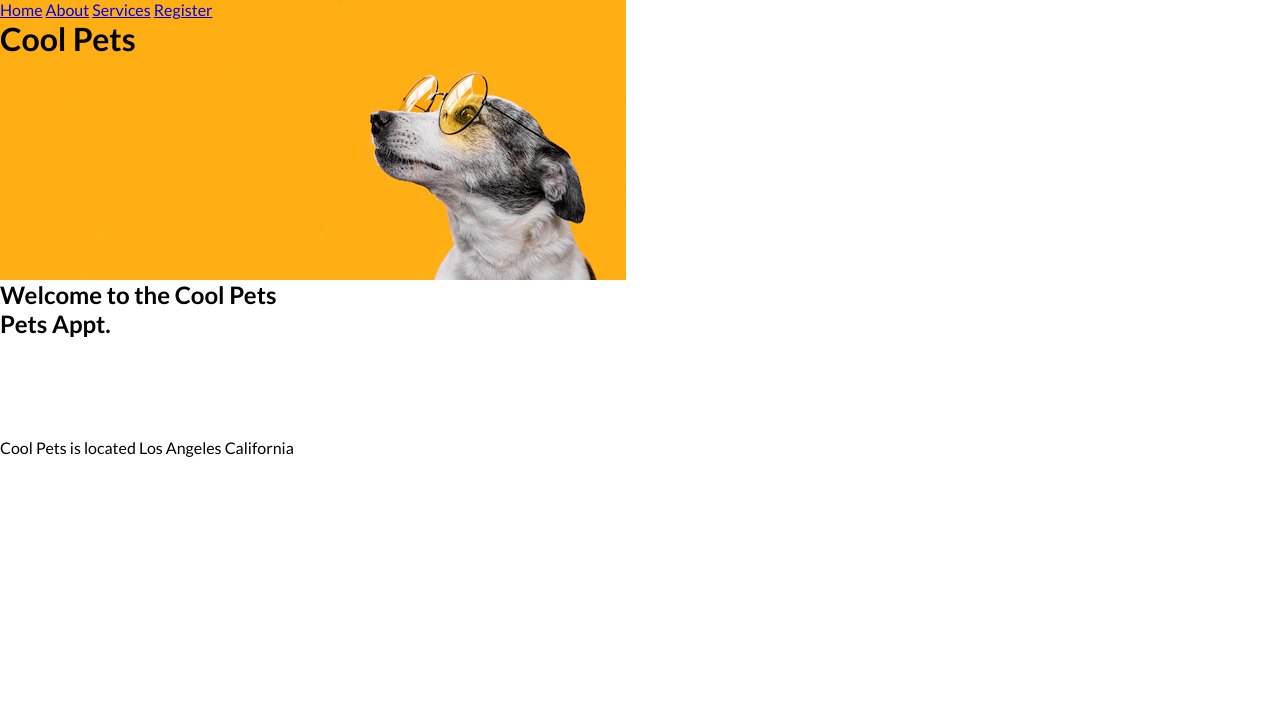
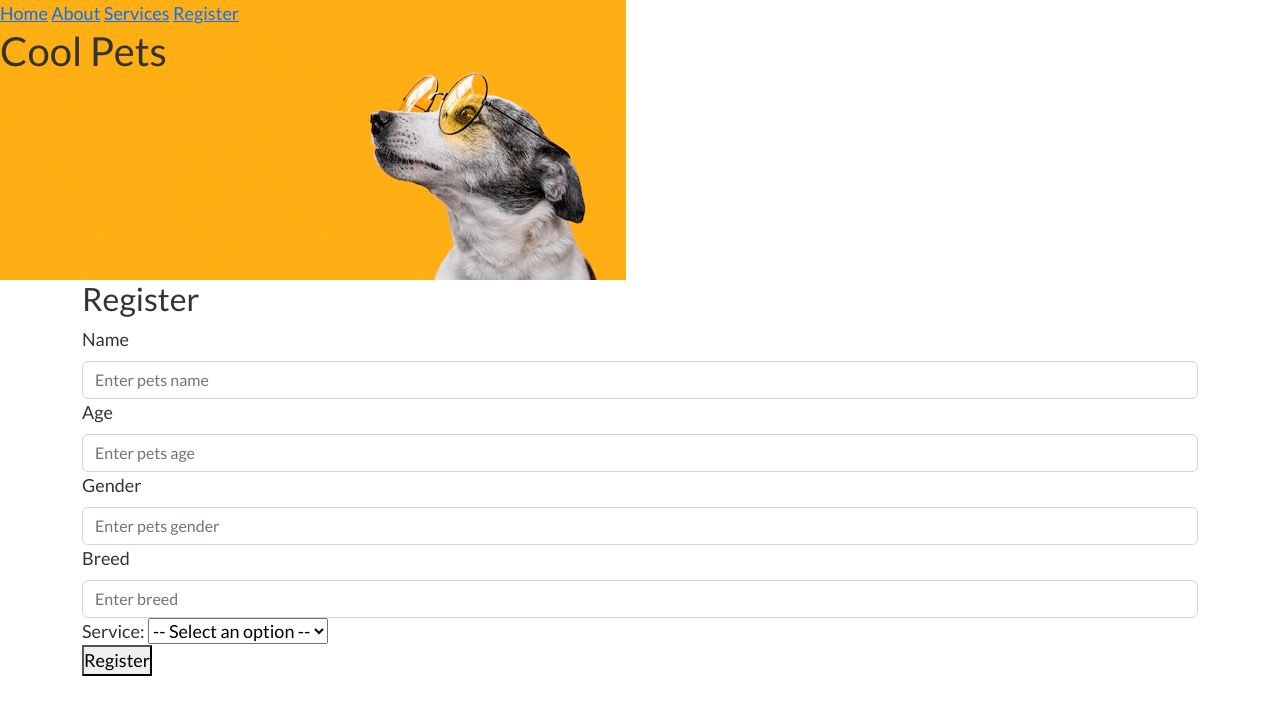
Before and after one commit to dustyj1984/Pet-Solan, a plain HTML site: page register.html in a window 1280 px wide. Drawn offline with nearby package versions, Linux system fonts and the light colour scheme.

Commit message:
PetSalon-Assingnemt draft

```diff
--- a/mysytle.css
+++ b/mysytle.css
@@ -3,14 +3,27 @@
 *{
     margin: 0;
     padding: 0;
+
+
+
+
+
 }
 
 body {
     font-family: 'Lato', sans-serif;
+    font-size: 16px;
+    color: #333;
+    background-color: #fff;
+    font-size: large;
+
+
 }
 
 body{
     height: 30vh;
+    width: 100vw;
+
 
 
 }
--- a/register.html
+++ b/register.html
@@ -4,6 +4,8 @@
     <meta charset="UTF-8">
     <meta http-equiv="X-UA-Compatible" content="IE=edge">
     <meta name="viewport" content="width=device-width, initial-scale=1.0">
+    <link href="https://cdn.jsdelivr.net/npm/bootstrap@5.2.0/dist/css/bootstrap.min.css" rel="stylesheet" integrity="sha384-gH2yIJqKdNHPEq0n4Mqa/HGKIhSkIHeL5AyhkYV8i59U5AR6csBvApHHNl/vI1Bx" crossorigin="anonymous">
+
     <link rel="stylesheet" href="mysytle.css">
     <title>Cool Pets</title>
 </head>
@@ -20,15 +22,39 @@
     </header>
     <main>
         <div class="container">
-            <h2>Welcome to the Cool Pets</h2>
+            <h2>Register</h2>
+            <div class="form-container">
+                    <div class="from-element">
+                        <label class="form-label">Name</label>
+                        <input class="form-control" type="text" "id="petName" placeholder="Enter pets name">
+                    </div>
 
-        </div>
-    <div id="appt">
-        <h2>Pets Appt.</h2>
-
-    </div>
+                    <div class="from-element">
+                        <label class="form-label">Age</label>
+                        <input class="form-control" type="text" id="petAge" placeholder="Enter pets age">
+                    </div>
+                    <div class="from-element">
+                        <label class="form-label">Gender</label>
+                        <input class="form-control" type="text" id="petGender" placeholder="Enter pets gender">
+                    </div>
+                    <div class="from-element">
+                        <label class="form-label">Breed</label>
+                        <input class="form-control" type="text" id="petBreed" placeholder="Enter breed">
+                    </div>
+                    <div>
+                        <label>Service: </label>
+                        <select  id="petService">
+                            <option value="" selected disabled>-- Select an option --</option>
+                            <option value="grooming">Grooming</option>
+                            <option value="nail">Nail cut</option>
+                            <option value="vaccines">Vaccines</option>
+                        </select>
+                    </div>
 
 
+                    <button onclick="register();">Register</button>
+            </div>
+        </div>
 
     </main>
     <footer id="info">
--- a/scripts/register.js
+++ b/scripts/register.js
@@ -1,4 +1,3 @@
-console.log("Registering");
 let petSalon ={
     companyName:"Cool Pets",
     phone:"123-456-7890",
@@ -8,65 +7,72 @@ let petSalon ={
         street:"Del Amo",
         zip:"90505"
     },
-    pets:[
-        {
-           name: "Rex",
-           age: 10,
-           gender: "Male",
-           breed: "Akia",
-           service: "Grooming",
-           owner: "Dustin",
-           phone: "123-456-7890",
-           color: "black",
-
-        },
-        {
-            name: "Vic",
-            age: 3,
-            gender: "Female",
-            breed: "Pig",
-            service: "Polish",
-            owner: "Charlotte",
-            phone: "123-456-7890",
-        },
-        {
-            name: "Simba",
-            age: 20,
-            gender: "Male",
-            breed: "Lion",
-            service: "Teeth Sharping",
-            owner: "Walt",
-            phone: "123-456-7890",
-        },
-        {
-            name: "Po",
-            age: 25,
-            gender: "Female",
-            breed: "Panda",
-            service: "Diet Plan",
-            owner: "Tang",
-            phone: "123-456-7890",
-        }
-    ]
+    pets:[]
 }
 
-console.log(petSalon.pets);
-console.log(petSalon.address.street);
+//constructor
+function Pet(name,age,gender,breed,service){
+    this.name = name;
+    this.age = age;
+    this.gender = gender;
+    this.breed = breed;
+    this.service = service;\
 
 
+    //owners
+
+}
 function displaySalonInfo(){
 document.getElementById("info").innerHTML =`<p>${petSalon.companyName} is located ${petSalon.address.city} ${petSalon.address.state}</p>`;
 }
 
+// get the values from the inputs
+let nameInput = document.getElementById("petName");
+let ageInput = document.getElementById("petAge");
+let genderInput = document.getElementById("petGender");
+let breedInput = document.getElementById("petBreed");
+let serviceSelect = document.getElementById("petService");
+//owners
+
+
+function register(){
+
+    console.log(nameInput.value,ageInput.value,genderInput.value, breedInput.value,serviceSelect.value);
+
+    let thePet = new Pet(nameInput.value,ageInput.value,genderInput.value,breedInput.value,serviceSelect.value);
+    petSalon.pets.push(thePet);
+    console.log(petSalon.pets);
+    clearInputs();
+
+}
+function clearInputs(){
+nameInput.value ="";
+ageInput.value ="";
+genderInput.value ="";
+breedInput.value ="";
+serviceSelect.value ="";
 
 
 
-for(let i=0; i<petSalon.pets.length; i++)
-{console.log(petSalon.pets[i].name);}
+}
+
+function init(){
+    console.log("Registering");
+    displaySalonInfo();
+    let scooby = new Pet("Scooby",60,"Male","Dane","Grooming","Shaggy","123-456-1234");
+    let Simba = new Pet("Simba",20,"Female","Lion","Bath","Dustin","123-123-1234");
+    petSalon.pets.push(scooby,Simba);
+
+
+}
+
+window.onload =init;
 
 
 
-alert(petSalon.pets.length);
+
+
+
 
 
 
```
Also changed, not shown: index.html (+3 -2 lines), scripts/practice2.js (added, +21 -0 lines), script.js (deleted), scripts/script.js (added).
